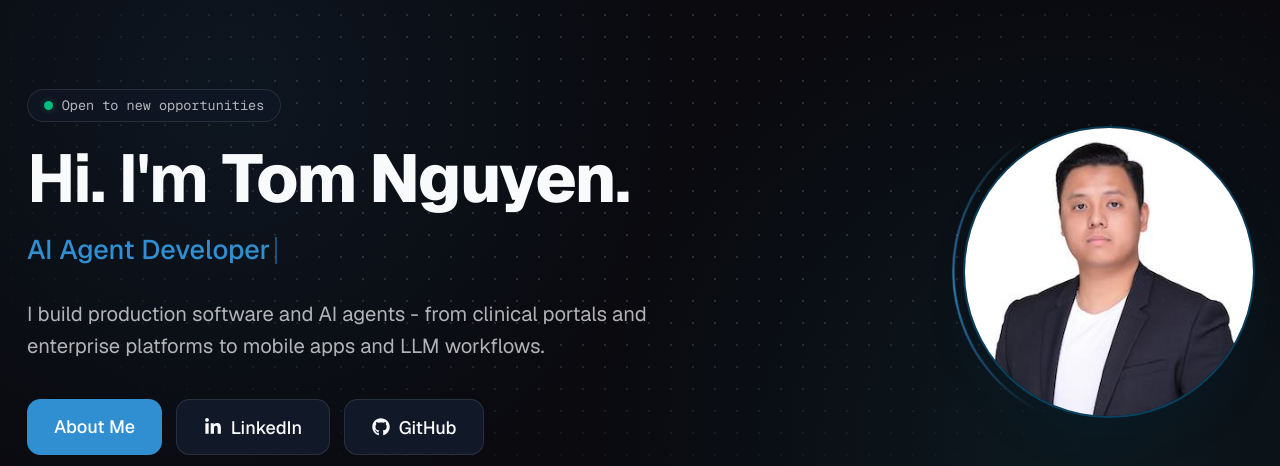
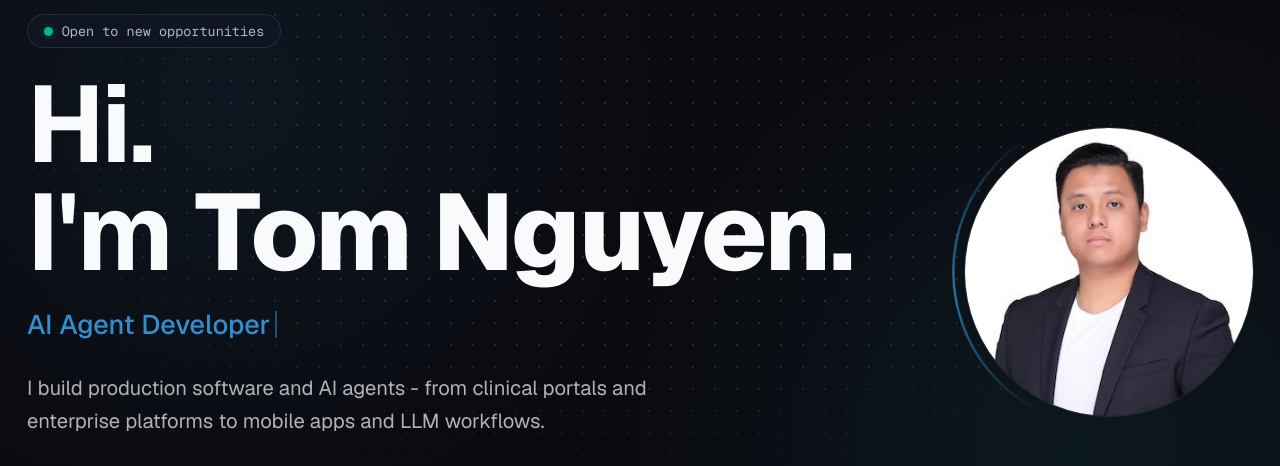
Before and after one commit to tomnguyen103/portfolio-v2, a Next.js app: page / in a window 1280 px wide. Shown: the part 128-594 px from the top of the page. Built offline with nearby package versions, Linux system fonts and the light colour scheme; no server answers.

Commit message:
hero: solid name at larger scale, hairline photo ring

```diff
--- a/components/hero.tsx
+++ b/components/hero.tsx
@@ -108,7 +108,7 @@ export default function Hero() {
 
             <motion.h1
               variants={item}
-              className="text-4xl sm:text-5xl lg:text-6xl font-bold tracking-tight mb-4 text-foreground"
+              className="text-5xl sm:text-6xl lg:text-7xl xl:text-8xl font-bold tracking-tight xl:tracking-[-0.02em] mb-4 text-foreground"
             >
               {t.hero.greeting.split("Tom Nguyen").map((part, i, arr) => {
                 if (i < arr.length - 1) {
@@ -119,7 +119,7 @@ export default function Hero() {
                         {sentences[0]}.{" "}
                         <span className="whitespace-nowrap">
                           {sentences[1]}
-                          <span className="text-gradient-accent font-extrabold">Tom Nguyen</span>
+                          <span className="font-extrabold">Tom Nguyen</span>
                         </span>
                       </span>
                     );
@@ -127,7 +127,7 @@ export default function Hero() {
                   return (
                     <span key={i} className="whitespace-nowrap">
                       {part}
-                      <span className="text-gradient-accent font-extrabold">Tom Nguyen</span>
+                      <span className="font-extrabold">Tom Nguyen</span>
                     </span>
                   );
                 }
@@ -198,7 +198,7 @@ export default function Hero() {
                 alt="Tom Nguyen"
                 width={256}
                 height={256}
-                className="rounded-full object-cover w-full h-full ring-2 ring-sky-500/30 shadow-2xl shadow-sky-950/20"
+                className="rounded-full object-cover w-full h-full ring-1 ring-foreground/10 shadow-sm"
                 priority
               />
             </div>
```
